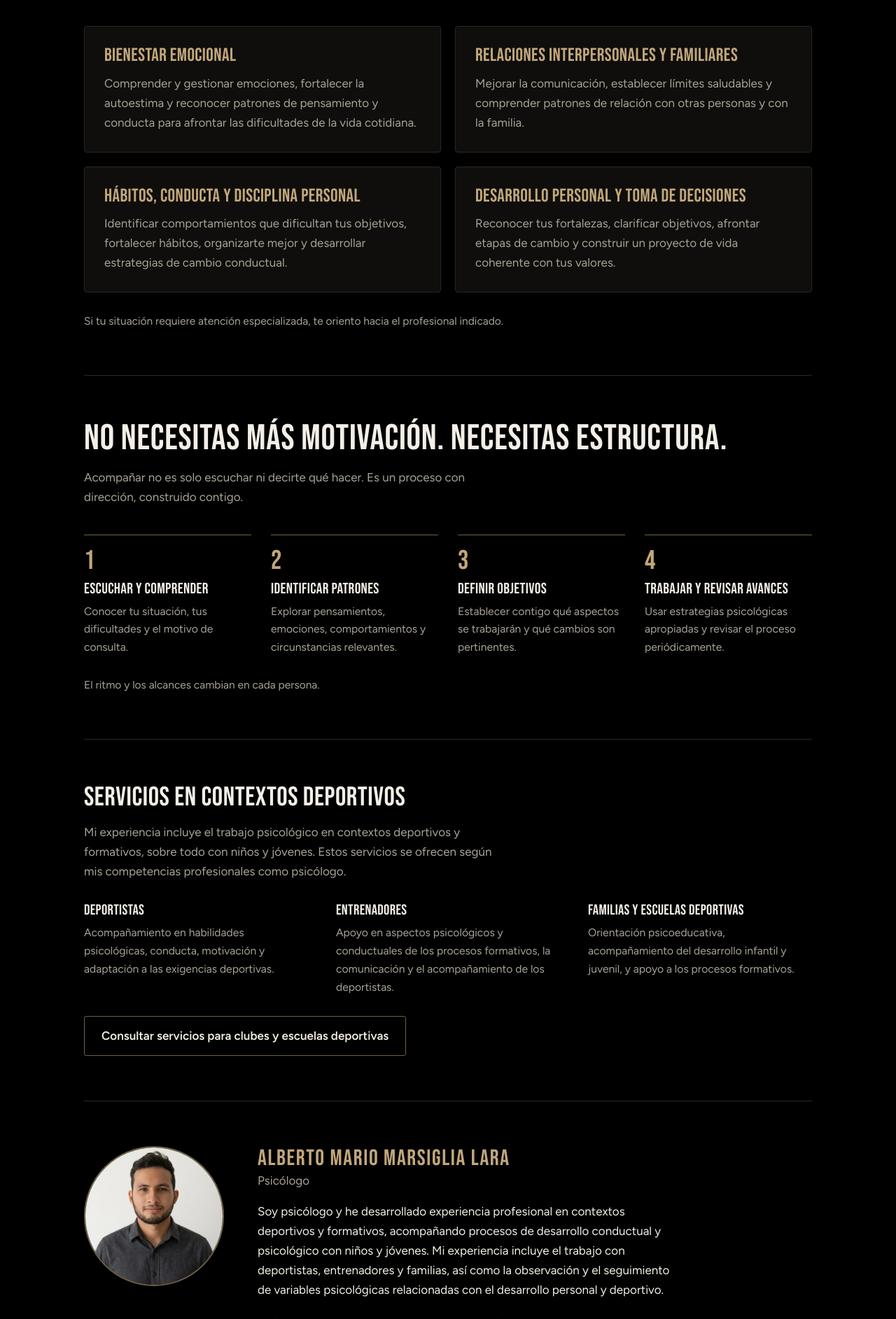
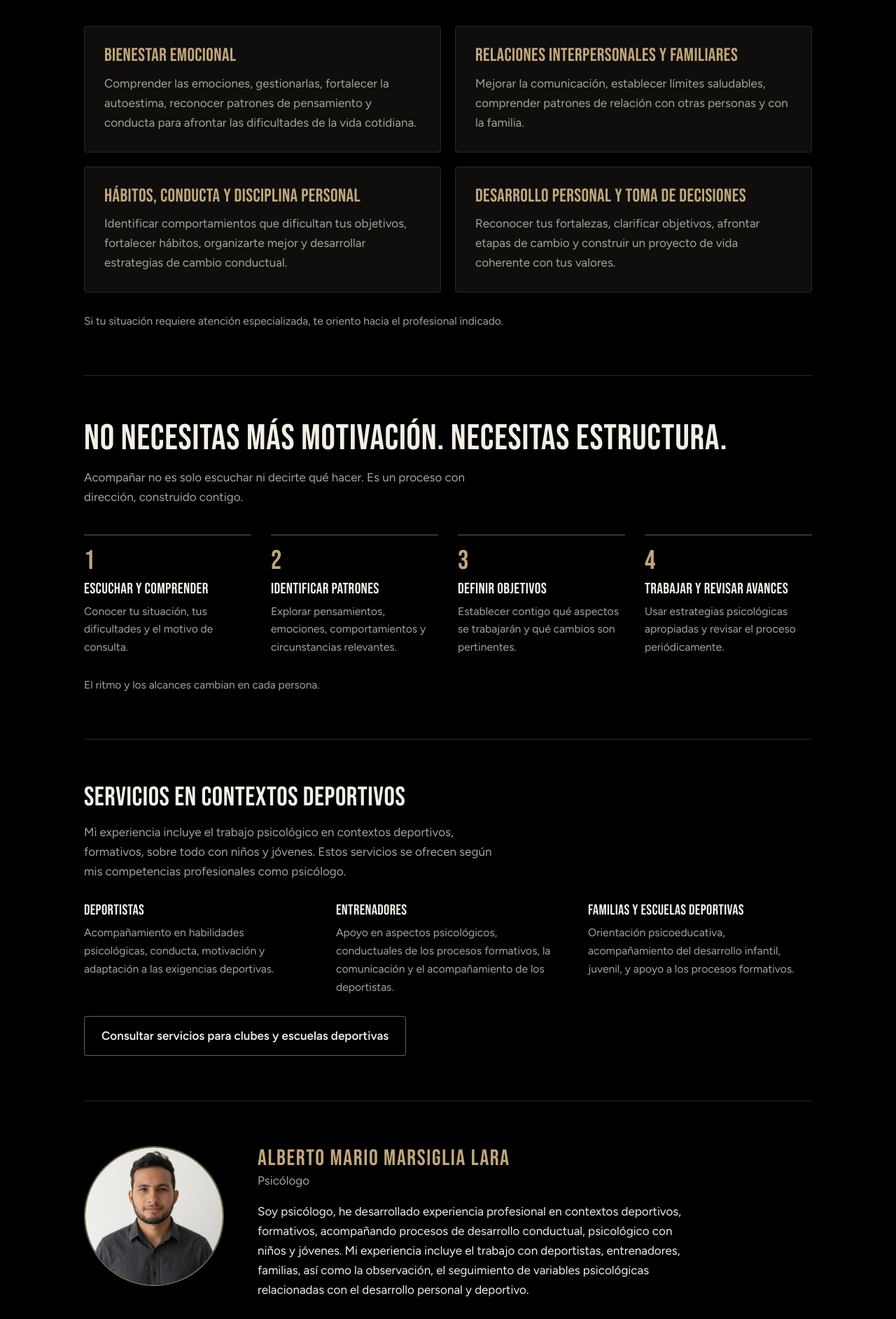
Before and after one commit to metanoiaoficialcol-oss/metanoiaoficialcol-oss.github.io, a plain HTML site: page index.html in a window 1280 px wide. Shown: the part 915-2800 px from the top of the page at 70% size. Drawn offline with Linux system fonts and the light colour scheme.

Commit message:
Add files via upload

```diff
--- a/index.html
+++ b/index.html
@@ -3,12 +3,12 @@
 <head>
 <meta charset="utf-8">
 <meta name="viewport" content="width=device-width, initial-scale=1, viewport-fit=cover">
-<meta name="description" content="Acompañamiento psicológico individual con Alberto Mario Marsiglia Lara, psicólogo. Comprende tus emociones y patrones de conducta, y trabaja en tus cambios.">
+<meta name="description" content="Acompañamiento psicológico individual con Alberto Mario Marsiglia Lara, psicólogo. Comprende tus emociones, patrones de conducta, y trabaja en tus cambios.">
 <meta name="theme-color" content="#000000">
 <meta property="og:type" content="website">
 <meta property="og:locale" content="es_CO">
 <meta property="og:title" content="Metanoia | Acompañamiento psicológico individual">
-<meta property="og:description" content="Acompañamiento psicológico individual con Alberto Mario Marsiglia Lara, psicólogo. Comprende tus emociones y patrones de conducta, y trabaja en tus cambios.">
+<meta property="og:description" content="Acompañamiento psicológico individual con Alberto Mario Marsiglia Lara, psicólogo. Comprende tus emociones, patrones de conducta, y trabaja en tus cambios.">
 <meta property="og:image" content="https://metanoiaoficialcol-oss.github.io/escudo-metanoia.png">
 <link rel="canonical" href="https://metanoiaoficialcol-oss.github.io/">
 <link rel="icon" type="image/png" href="escudo-metanoia.png">
@@ -145,7 +145,7 @@ img{max-width:100%}
 <div class="hero">
   <div>
     <h1>Comprende lo que te pasa. Construye una forma diferente de vivir.</h1>
-    <p class="lead">En Metanoia encontrarás un espacio de acompañamiento psicológico para comprender tus emociones, reconocer patrones de pensamiento y conducta, y trabajar en los cambios que necesitas para avanzar. Un proceso basado en la escucha, la comprensión y el trabajo conjunto, con objetivos acordes a tu situación.</p>
+    <p class="lead">En Metanoia encontrarás un espacio de acompañamiento psicológico para comprender tus emociones, reconocer patrones de pensamiento, conducta, y trabajar en los cambios que necesitas para avanzar. Un proceso basado en la escucha, la comprensión y el trabajo conjunto, con objetivos acordes a tu situación.</p>
     <div class="actions">
       <a class="btn" href="https://wa.me/573043349631?text=Hola%2C%20quiero%20solicitar%20informaci%C3%B3n%20sobre%20el%20acompa%C3%B1amiento%20psicol%C3%B3gico" target="_blank" rel="noopener">Solicitar información</a>
       <a class="btn ghost" href="#proceso">Conocer el proceso</a>
@@ -160,11 +160,11 @@ img{max-width:100%}
   <div class="cards">
     <article class="card">
       <h3>Bienestar emocional</h3>
-      <p>Comprender y gestionar emociones, fortalecer la autoestima y reconocer patrones de pensamiento y conducta para afrontar las dificultades de la vida cotidiana.</p>
+      <p>Comprender las emociones, gestionarlas, fortalecer la autoestima, reconocer patrones de pensamiento y conducta para afrontar las dificultades de la vida cotidiana.</p>
     </article>
     <article class="card">
       <h3>Relaciones interpersonales y familiares</h3>
-      <p>Mejorar la comunicación, establecer límites saludables y comprender patrones de relación con otras personas y con la familia.</p>
+      <p>Mejorar la comunicación, establecer límites saludables, comprender patrones de relación con otras personas y con la familia.</p>
     </article>
     <article class="card">
       <h3>Hábitos, conducta y disciplina personal</h3>
@@ -204,7 +204,7 @@ img{max-width:100%}
 
 <section id="deporte" class="sport">
   <h2>Servicios en contextos deportivos</h2>
-  <p class="intro">Mi experiencia incluye el trabajo psicológico en contextos deportivos y formativos, sobre todo con niños y jóvenes. Estos servicios se ofrecen según mis competencias profesionales como psicólogo.</p>
+  <p class="intro">Mi experiencia incluye el trabajo psicológico en contextos deportivos, formativos, sobre todo con niños y jóvenes. Estos servicios se ofrecen según mis competencias profesionales como psicólogo.</p>
   <div class="cols">
     <div>
       <h3>Deportistas</h3>
@@ -212,11 +212,11 @@ img{max-width:100%}
     </div>
     <div>
       <h3>Entrenadores</h3>
-      <p>Apoyo en aspectos psicológicos y conductuales de los procesos formativos, la comunicación y el acompañamiento de los deportistas.</p>
+      <p>Apoyo en aspectos psicológicos, conductuales de los procesos formativos, la comunicación y el acompañamiento de los deportistas.</p>
     </div>
     <div>
       <h3>Familias y escuelas deportivas</h3>
-      <p>Orientación psicoeducativa, acompañamiento del desarrollo infantil y juvenil, y apoyo a los procesos formativos.</p>
+      <p>Orientación psicoeducativa, acompañamiento del desarrollo infantil, juvenil, y apoyo a los procesos formativos.</p>
     </div>
   </div>
   <div class="actions">
@@ -229,7 +229,7 @@ img{max-width:100%}
   <div>
     <p class="who">Alberto Mario Marsiglia Lara</p>
     <p class="role">Psicólogo</p>
-    <p>Soy psicólogo y he desarrollado experiencia profesional en contextos deportivos y formativos, acompañando procesos de desarrollo conductual y psicológico con niños y jóvenes. Mi experiencia incluye el trabajo con deportistas, entrenadores y familias, así como la observación y el seguimiento de variables psicológicas relacionadas con el desarrollo personal y deportivo.</p>
+    <p>Soy psicólogo, he desarrollado experiencia profesional en contextos deportivos, formativos, acompañando procesos de desarrollo conductual, psicológico con niños y jóvenes. Mi experiencia incluye el trabajo con deportistas, entrenadores, familias, así como la observación, el seguimiento de variables psicológicas relacionadas con el desarrollo personal y deportivo.</p>
     <ul class="facts">
       <li>Cerca de un año de trabajo con clubes de fútbol</li>
       <li>Observación de conductas y seguimiento psicológico</li>
@@ -260,8 +260,8 @@ img{max-width:100%}
 
 <section id="contacto" class="contact" aria-labelledby="contacto-titulo">
   <h2 id="contacto-titulo">Solicitar información</h2>
-  <p class="lead">Escríbeme y te cuento cómo trabajo, qué incluye el acompañamiento y cómo podemos empezar.</p>
-  <p class="free">Puedes empezar con una conversación inicial gratuita. Es informativa: resuelvo tus dudas, te explico el proceso y vemos si se ajusta a lo que buscas. No es una sesión de atención psicológica.</p>
+  <p class="lead">Escríbeme, te cuento cómo trabajo, qué incluye el acompañamiento y cómo podemos empezar.</p>
+  <p class="free">Puedes empezar con una consulta inicial gratuita. Es informativa: resuelvo tus dudas, te explico el proceso y vemos si se ajusta a lo que buscas. No es una sesión de atención terapéutica.</p>
   <a class="btn" href="https://wa.me/573043349631?text=Hola%2C%20quiero%20solicitar%20informaci%C3%B3n%20sobre%20el%20acompa%C3%B1amiento%20psicol%C3%B3gico" target="_blank" rel="noopener">Solicitar información</a>
   <div class="channels">
     <div>
```
